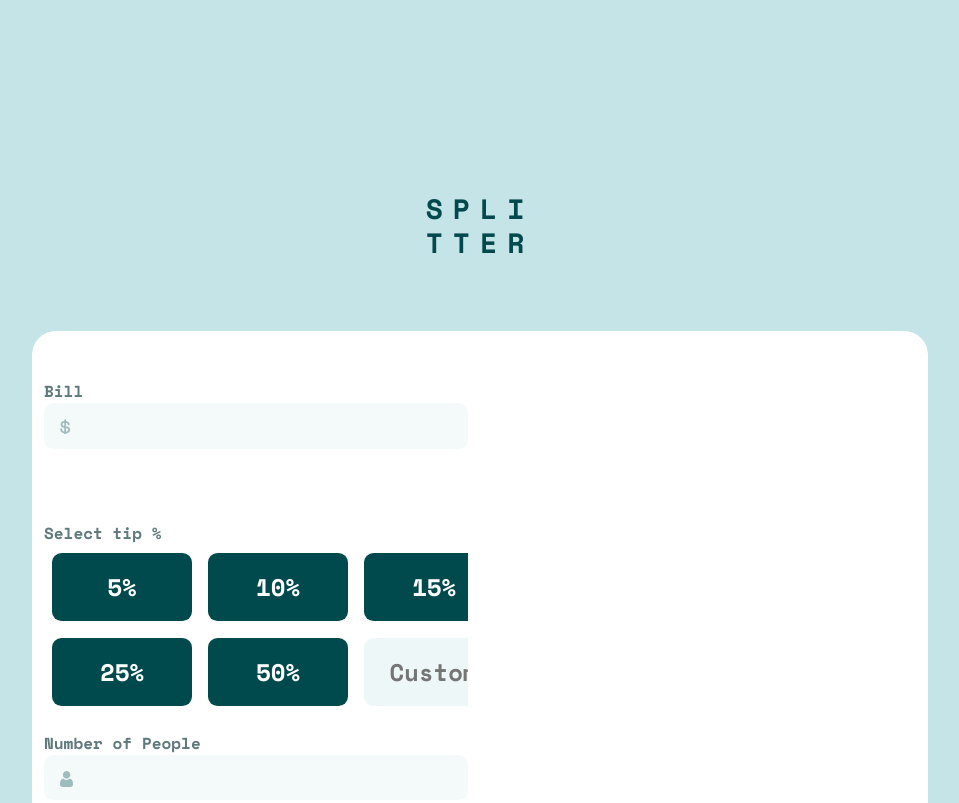
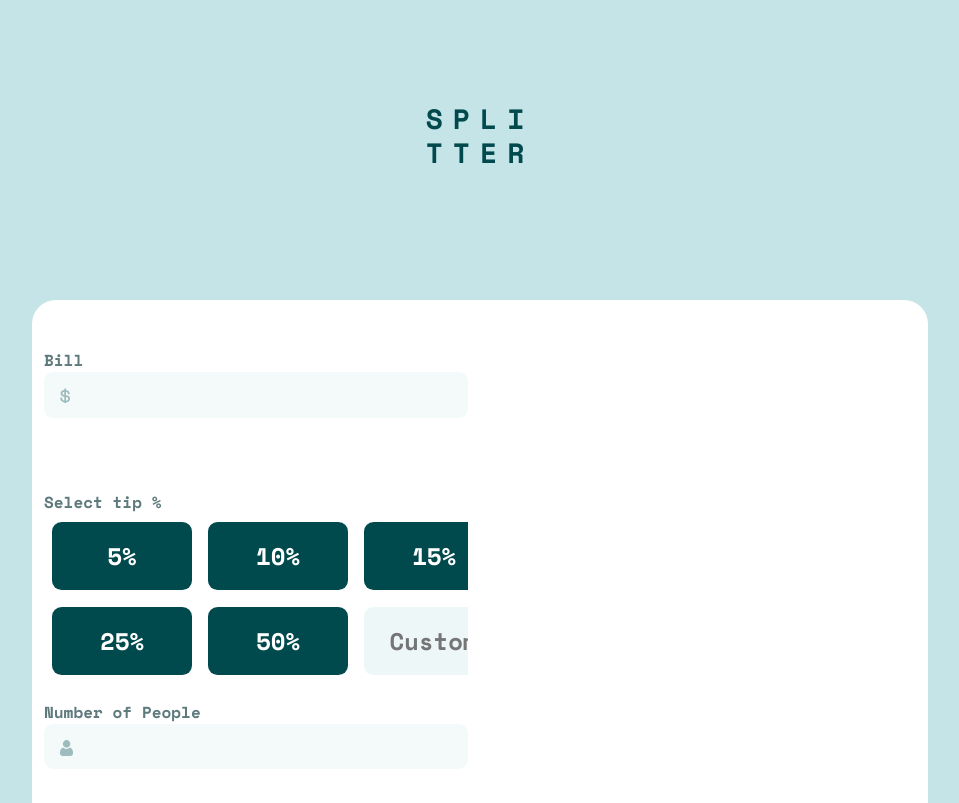
Before and after one commit to seps96/Tip-calculator-app, a plain HTML site: page index.html in a window 1280 px wide. Shown: the top 803 px of the page, without its empty margins (160-1119 px from the left). Drawn offline with nearby package versions, Linux system fonts and the light colour scheme.

Commit message:
Update app.css

```diff
--- a/app.css
+++ b/app.css
@@ -6,10 +6,14 @@ body {
 h3 {
     background-color: hsl(185, 41%, 84%);
     color: hsl(183, 100%, 15%);
-    padding-top: 15%;
+    padding-top: 8%;
     padding-bottom: 5%;
     letter-spacing: 10px;
 
+}
+
+.header {
+    height: 300px;
 }
 
 .container {
```
